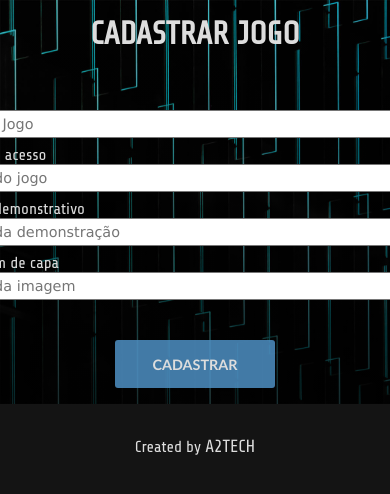
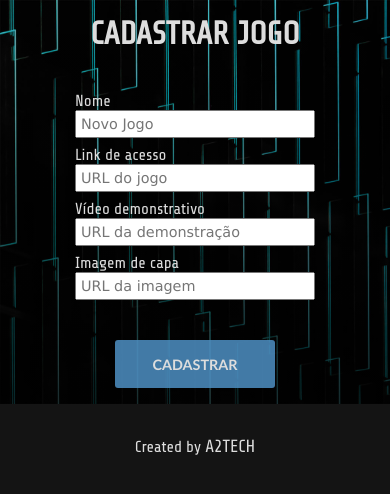
Before and after one commit to Dan-Mqs/a2tech-front, a PHP site: page /pages/new-game.html in a window 390 px wide; the page is wider, and only the part inside the window is pictured. Shown: the part 71-565 px from the top of that part. Run offline with PHP 8.4, Linux system fonts and the light colour scheme; some libraries are stand-ins or nearby versions.

Commit message:
Responsivity improved @ add-game page

```diff
--- a/assets/style/responsive.css
+++ b/assets/style/responsive.css
@@ -105,7 +105,9 @@
         text-align: justify;
     }
 
-
+    #form-new-game {
+        min-width: 15rem !important;
+    }
 }
 
 @media screen and (max-width:440px){
```
